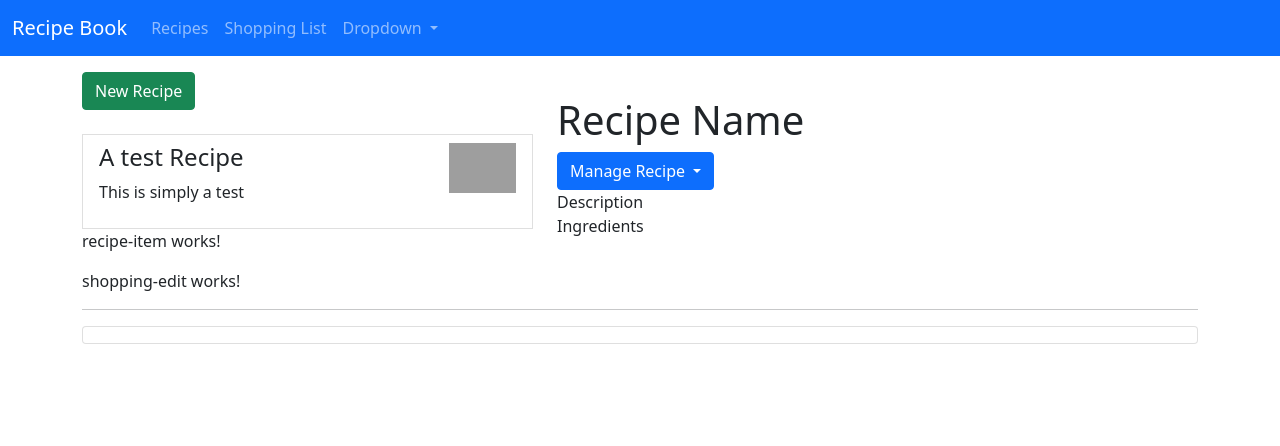
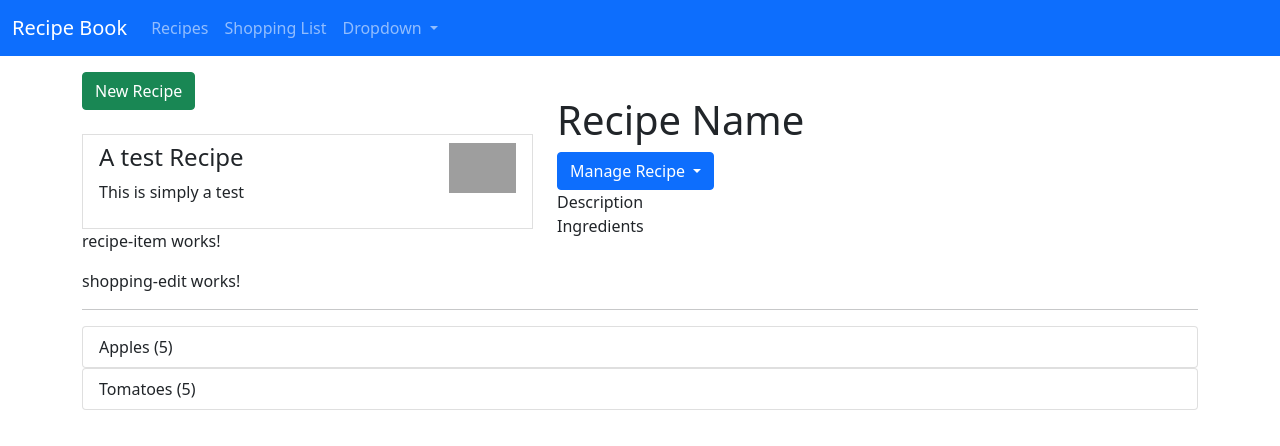
Before and after one commit to cfho/angular-complete-guide, an Angular app: page / in a window 1280 px wide. Shown: the top 446 px of the page. Built offline with nearby package versions, Linux system fonts and the light colour scheme; grey boxes are pictures that could not be loaded.

Commit message:
creating an "Ingredient" Model

```diff
--- /dev/null
+++ b/src/app/shared/ingredient.model.ts
@@ -0,0 +1,4 @@
+export class Ingredient {
+    constructor(public name: string, public amount: number) {
+    }
+}
--- a/src/app/shopping-list/shopping-list.component.html
+++ b/src/app/shopping-list/shopping-list.component.html
@@ -1,9 +1,11 @@
 <div class="row">
-    <div class="col-xs-10">
-        <app-shopping-edit></app-shopping-edit>
-        <hr>
-        <ul class="list-group">
-            <a class="list-group-item" style="cursor: pointer"></a>
-        </ul>
-    </div>
+  <div class="col-xs-10">
+    <app-shopping-edit></app-shopping-edit>
+    <hr>
+    <ul class="list-group" *ngFor="let ingredient of ingredients">
+      <a class="list-group-item" style="cursor: pointer" >
+        {{ingredient.name}} ({{ingredient.amount}})
+      </a>
+    </ul>
+  </div>
 </div>
--- a/src/app/shopping-list/shopping-list.component.ts
+++ b/src/app/shopping-list/shopping-list.component.ts
@@ -1,4 +1,5 @@
 import { Component, OnInit } from '@angular/core';
+import { Ingredient } from '../shared/ingredient.model';
 
 @Component({
   selector: 'app-shopping-list',
@@ -7,7 +8,10 @@
 })
 export class ShoppingListComponent implements OnInit {
 
-  ingredient = [];
+  ingredients: Ingredient[] = [
+    new Ingredient('Apples',5),
+    new Ingredient('Tomatoes',5)
+  ];
 
   constructor() { }
 
```
